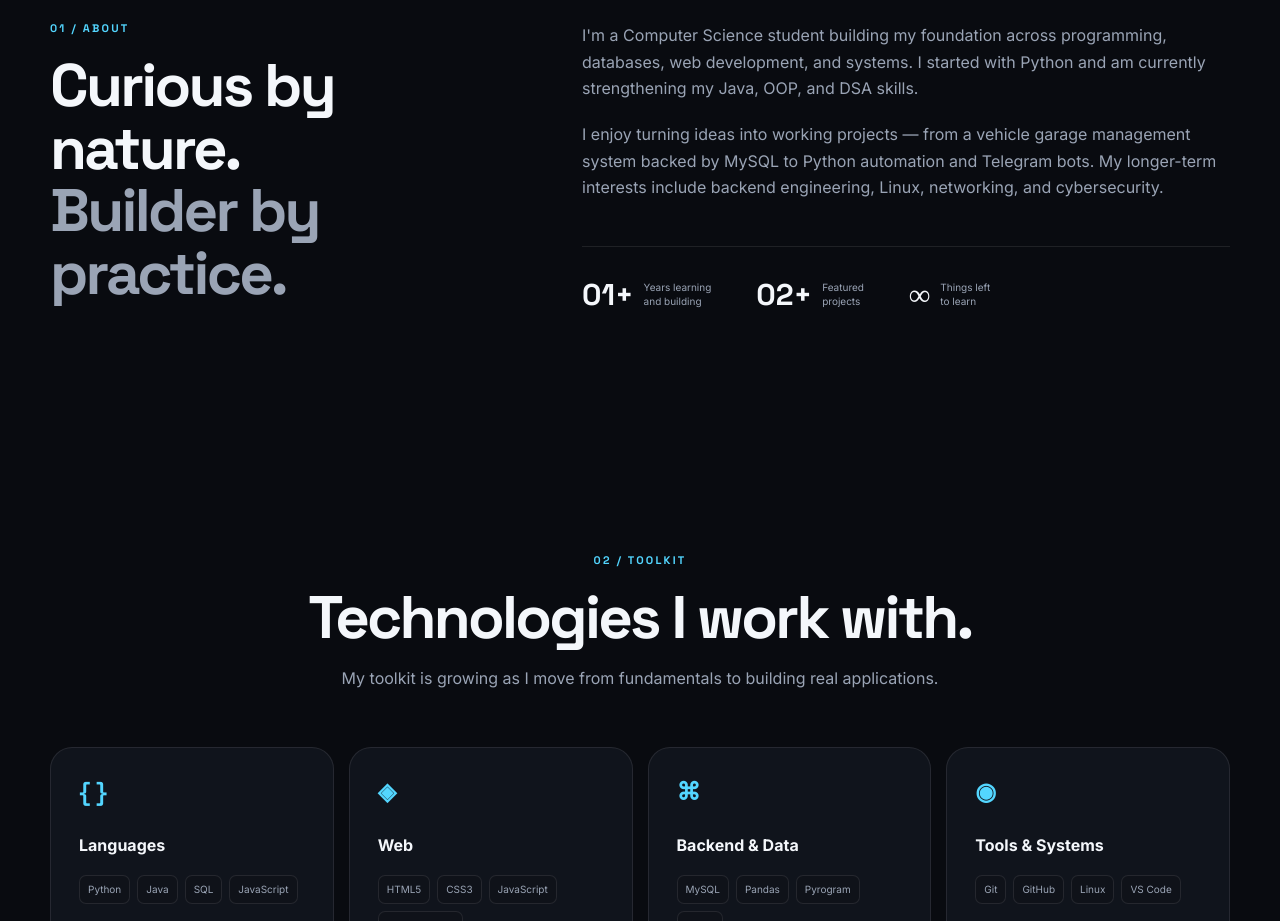
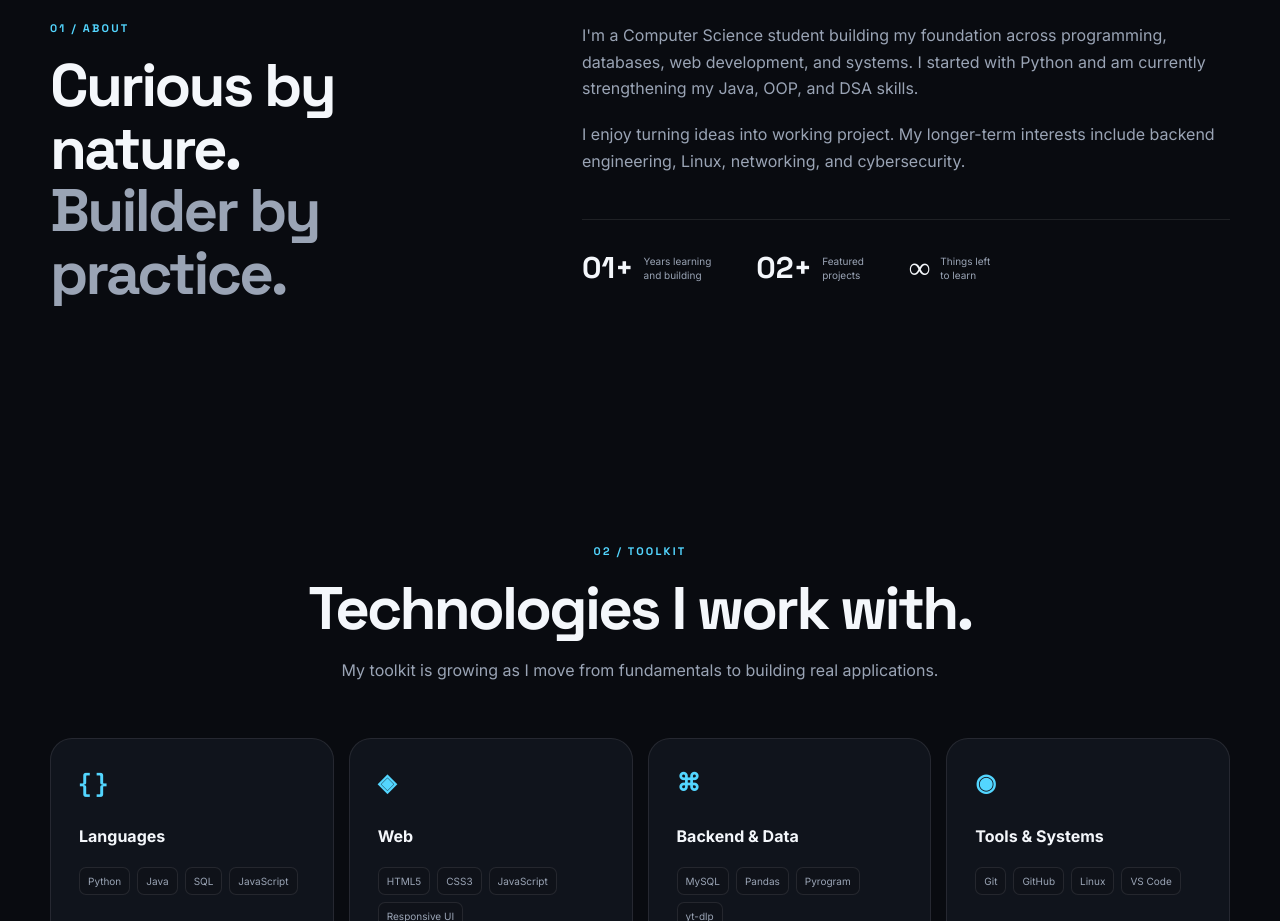
Before and after one commit to mehulpatil-dev/mehulpatil-dev, a plain HTML site: page index.html in a window 1280 px wide. Shown: the part 940-1861 px from the top of the page. Drawn offline with Linux system fonts and the light colour scheme.

Commit message:
Update index.html

```diff
--- a/index.html
+++ b/index.html
@@ -99,8 +99,7 @@
             currently strengthening my Java, OOP, and DSA skills.
           </p>
           <p>
-            I enjoy turning ideas into working projects — from a vehicle garage
-            management system backed by MySQL to Python automation and Telegram bots.
+            I enjoy turning ideas into working project.
             My longer-term interests include backend engineering, Linux, networking,
             and cybersecurity.
           </p>
```
